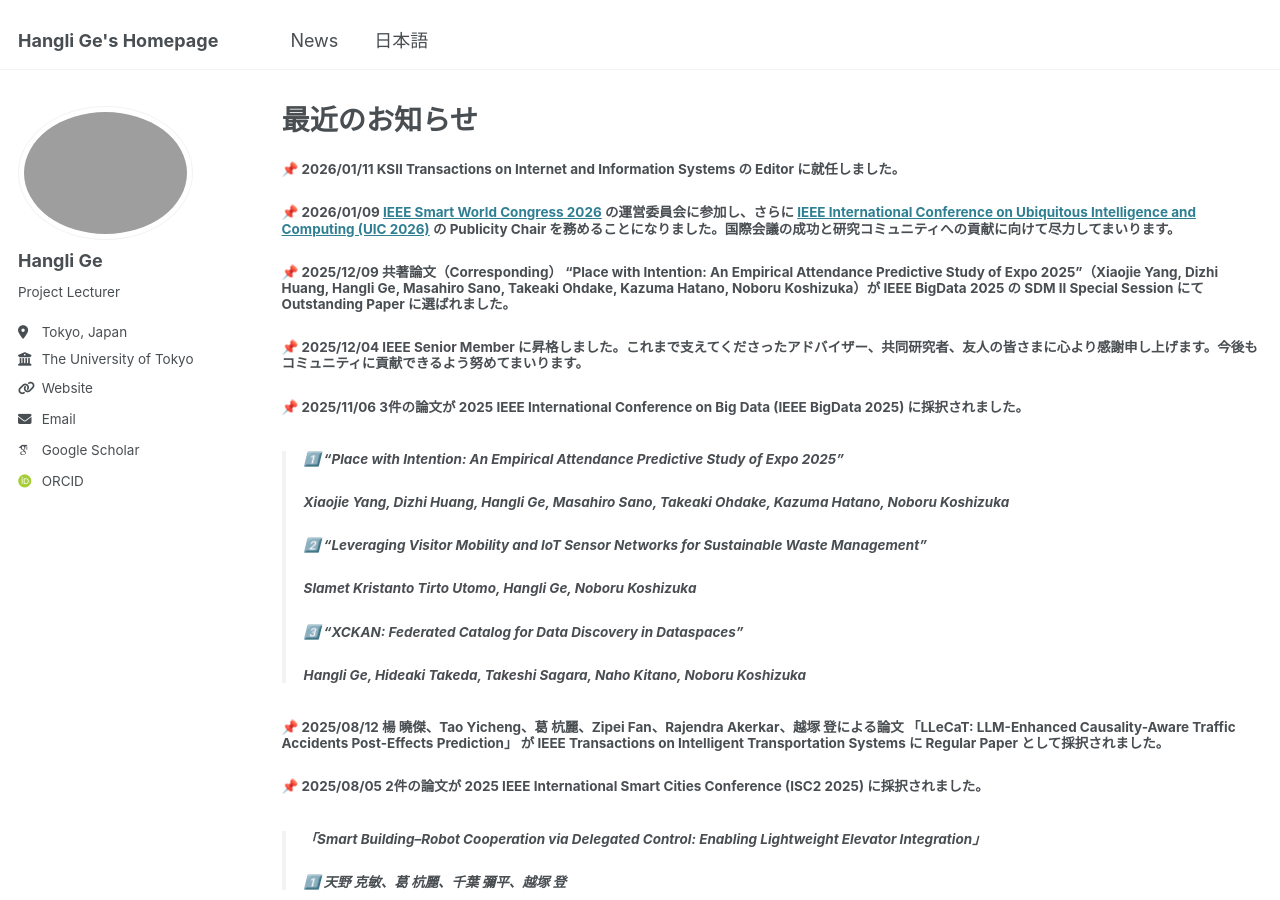
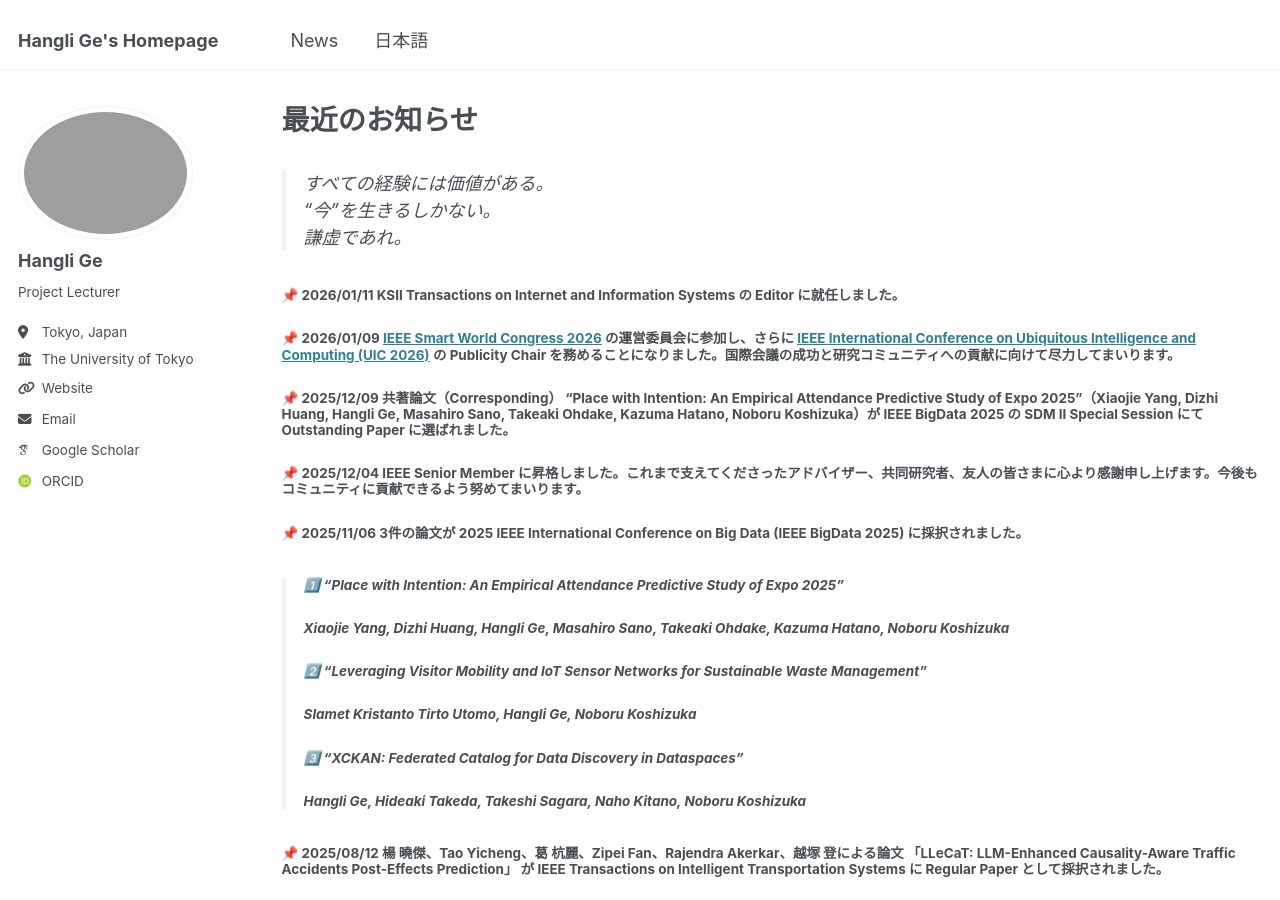
Before and after one commit to christie888/christie888.github.io, a Jekyll site: the page built from _pages/post_jp.md, in a window 1280 px wide and 900 px high. Built offline with Jekyll 4.4.1, drawn with Linux system fonts in a browser that asks for light colours; some web fonts are replaced.

Commit message:
Update post_jp.md

```diff
--- a/_pages/post_jp.md
+++ b/_pages/post_jp.md
@@ -3,6 +3,9 @@ layout: archive
 title: "最近のお知らせ"
 permalink: post_jp/
 ---
+>すべての経験には価値がある。
+<br>“今”を生きるしかない。
+<br>謙虚であれ。
 
 ##### 📌 2026/01/11 KSII Transactions on Internet and Information Systems の Editor に就任しました。
 
```
